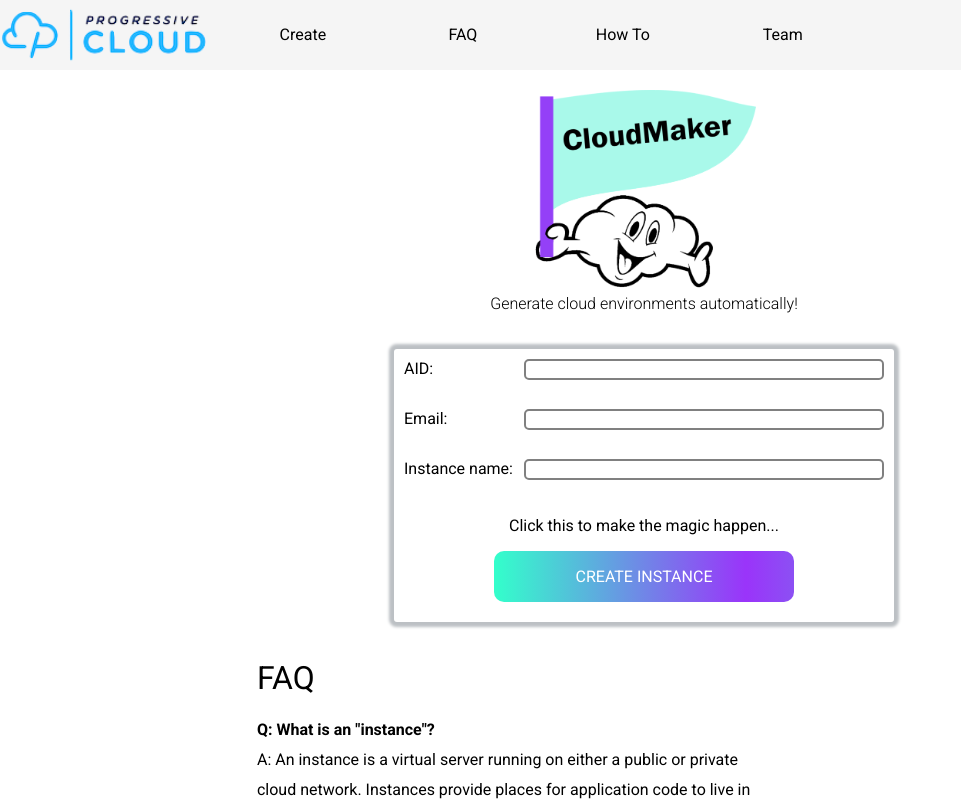
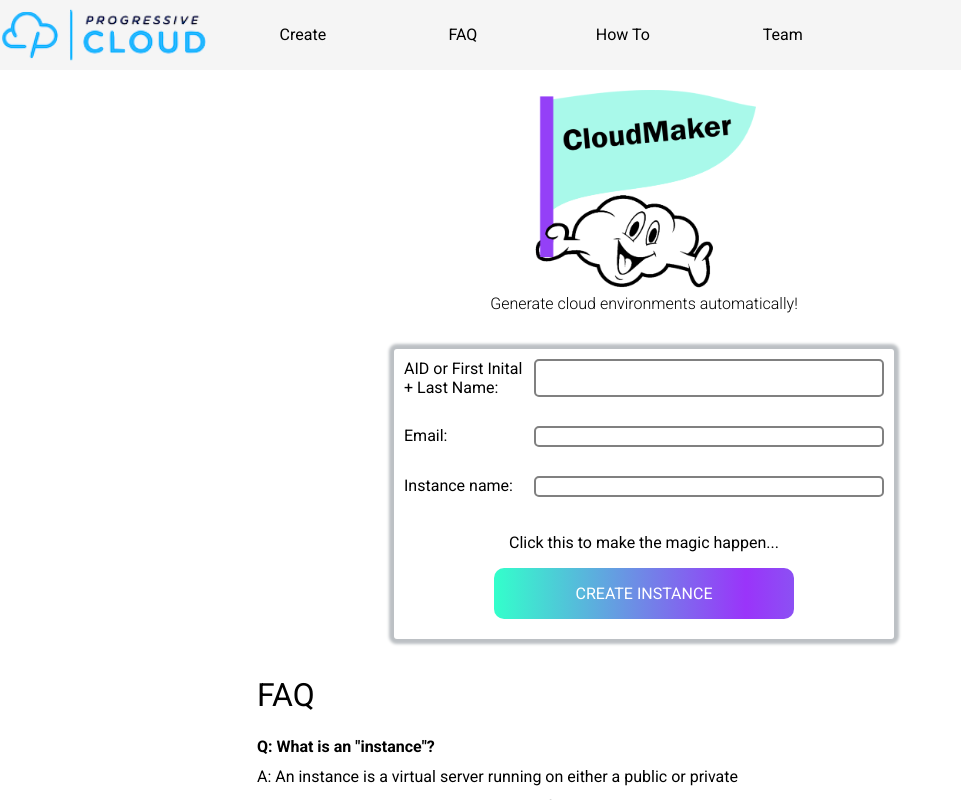
Before and after one commit to loganFry/CloudMakerUI, an Angular app: page / in a window 1280 px wide. Shown: the top 800 px of the page, without its empty margins (0-961 px from the left). Built offline with nearby package versions, Linux system fonts and the light colour scheme.

Commit message:
Improving form validation, submitting form when user presses enter

```diff
--- a/src/app/creation-button/creation-button.component.ts
+++ b/src/app/creation-button/creation-button.component.ts
@@ -27,7 +27,7 @@ export class CreationButtonComponent implements OnInit {
   ngOnInit() {
   }
 
-  CreateInstance() {
+  public CreateInstance() {
     // Check validation of form before doing anything
     if(!this.enabled){
       this.error = "Must complete form before creating instance";
--- a/src/app/resource-panel/resource-panel.component.html
+++ b/src/app/resource-panel/resource-panel.component.html
@@ -2,16 +2,22 @@
     <a name="panel-target">&nbsp;</a>
   </div>
 <div id="resource-panel">
-    <form #instanceForm="ngForm" id="instance-form">
-        <span class="label">AID:</span>
-        <input type="text" required name="aid" [(ngModel)]="aid" #idInput="ngModel">  <br>
+    <form #instanceForm="ngForm" id="instance-form" (keyup.enter)="Button.CreateInstance()">
+        <span class="label">AID or First Inital + Last Name:</span>
+        <input type="text" required pattern="^[a-zA-Z0-9_-]*$" name="aid" [(ngModel)]="aid" #idInput="ngModel">  <br>
         <div class="validation-container" *ngIf="idInput.invalid && (idInput.dirty || idInput.touched)">
-            <span class="validation">AID is required</span>
+            <span *ngIf="idInput.errors.required" class="validation">AID or First Initial + Last Name is required</span>
+            <ul *ngIf="idInput.errors.pattern" class="validation">AID or First Initial + Last Name can only contain the following character groups:
+                <li>Uppercase or lowercase letters</li>
+                <li>Numbers</li>
+                <li>Dashes or underscores</li>
+            </ul>
         </div>
         <span class="label">Email:</span>
-        <input type="text" required name="email" [(ngModel)]="email" #emailInput="ngModel"> <br>
+        <input type="email" email required name="email" [(ngModel)]="email" #emailInput="ngModel"> <br>
         <div class="validation-container" *ngIf="emailInput.invalid && (emailInput.dirty || emailInput.touched)">
-            <span class="validation">Email is required</span>
+            <span *ngIf="emailInput.errors.required" class="validation">Email is required</span>
+            <span *ngIf="emailInput.errors.email" class="validation">Email must be a valid format</span>
         </div>
         <span class="label">Instance name:</span>
         <input type="text" required pattern="^[a-zA-Z0-9_-]*$" name="name" [(ngModel)]="instanceName" #nameInput="ngModel">
--- a/src/app/resource-panel/resource-panel.component.scss
+++ b/src/app/resource-panel/resource-panel.component.scss
@@ -13,6 +13,7 @@ form {
     padding: 10px 10px 0 10px;
     grid-template-columns: 25% auto;
     grid-row-gap: 5px;
+    grid-column-gap: 10px;
 }
 
 form .label {
@@ -62,6 +63,11 @@ form input {
     margin-block-start: 0.55em;
 }
 
+#aid-label p {
+    margin-block-start: 0em;
+    margin-block-end: 0.25em;
+}
+
 .reset-button {
     display: block;
     border: none;
--- a/src/app/resource-panel/resource-panel.component.ts
+++ b/src/app/resource-panel/resource-panel.component.ts
@@ -1,4 +1,6 @@
-import { Component, OnInit } from '@angular/core';
+import { Component, OnInit, ViewChild } from '@angular/core';
+import { CreationButtonComponent } from '../creation-button/creation-button.component';
+import { Button } from 'protractor';
 
 @Component({
   selector: 'app-resource-panel',
@@ -6,6 +8,10 @@ import { Component, OnInit } from '@angular/core';
   styleUrls: ['./resource-panel.component.scss']
 })
 export class ResourcePanelComponent implements OnInit {
+
+  // Add a reference to the creation button so that we can call the
+  // CreateInstance() function when the user presses Enter in the form
+  @ViewChild(CreationButtonComponent, { static: false }) Button;
 
   aid : string;
   email: string;
```
